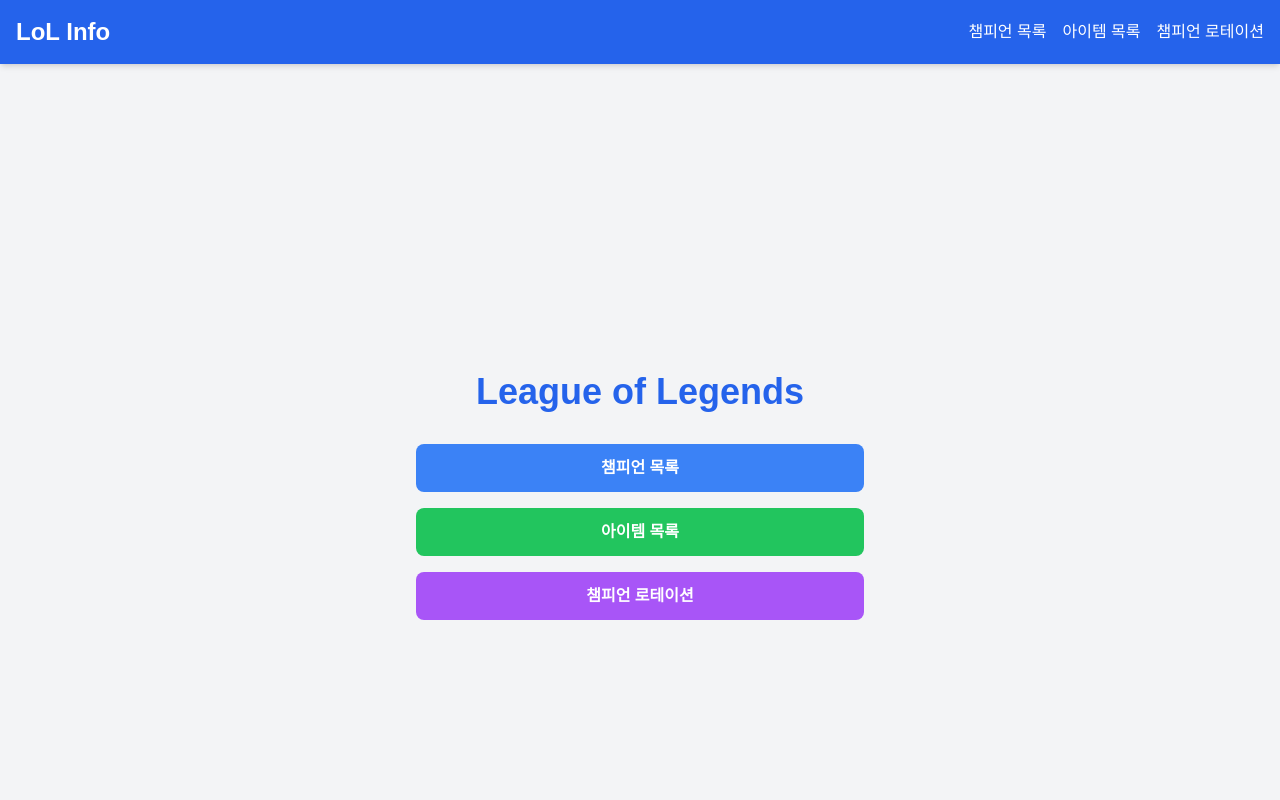
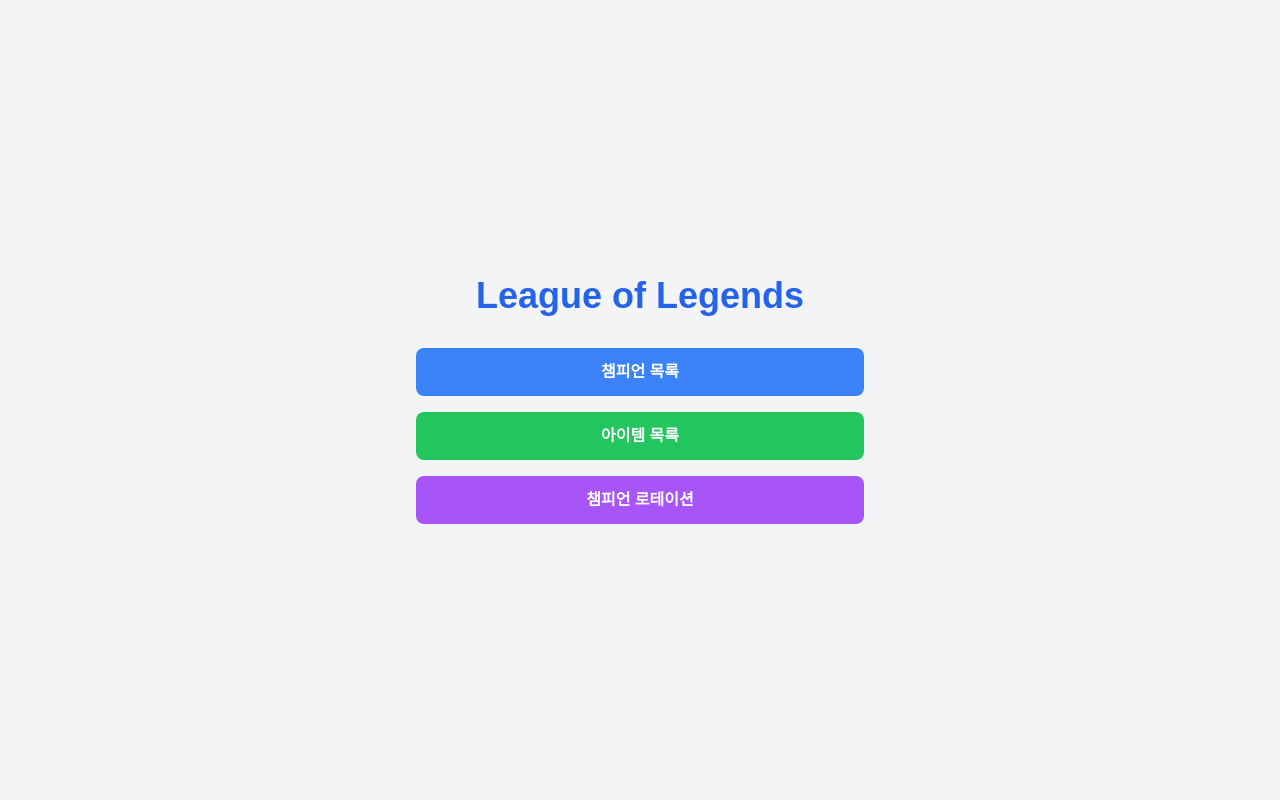
Before and after one commit to zzieni/lol-info-app, a Next.js app: page / in a window 1280 px wide. Shown: the top 800 px of the page. Built offline with nearby package versions, Linux system fonts and the light colour scheme.

Commit message:
refactor:탠스택 쿼리 리팩토링

```diff
--- a/src/app/layout.tsx
+++ b/src/app/layout.tsx
@@ -2,6 +2,7 @@
 import localFont from 'next/font/local';
 import './globals.css';
 import Link from 'next/link';
+import Providers from './providers';
 
 const geistSans = localFont({
   src: './fonts/GeistVF.woff',
@@ -30,6 +31,8 @@
         className={`${geistSans.variable} ${geistMono.variable} antialiased bg-gray-100`}
         suppressHydrationWarning={true}
       >
+        <Providers>
+          {children}
           <nav className='bg-blue-600 text-white shadow-md'>
             <div className='container mx-auto px-4'>
               <div className='flex justify-between items-center py-4'>
@@ -60,6 +63,7 @@
             </div>
           </nav>
           <main className='container mx-auto px-4 py-8'>{children}</main>
+        </Providers>
       </body>
     </html>
   );
--- /dev/null
+++ b/src/app/providers.tsx
@@ -0,0 +1,67 @@
+// 'use client';
+
+// import { QueryClient, QueryClientProvider } from '@tanstack/react-query';
+// import { useState } from 'react';
+// import { ReactQueryDevtools } from '@tanstack/react-query-devtools';
+
+// function Providers({ children }: { children: React.ReactNode }) {
+//   const [queryClient] = useState(() => new QueryClient());
+//   return (
+//     <QueryClientProvider client={queryClient}>
+//       <ReactQueryDevtools initialIsOpen={false} />
+//       {children}
+//     </QueryClientProvider>
+//   );
+// }
+
+// export default Providers;
+
+// In Next.js, this file would be called: app/providers.jsx
+'use client';
+
+// Since QueryClientProvider relies on useContext under the hood, we have to put 'use client' on top
+import {
+  isServer,
+  QueryClient,
+  QueryClientProvider,
+} from '@tanstack/react-query';
+
+function makeQueryClient() {
+  return new QueryClient({
+    defaultOptions: {
+      queries: {
+        // With SSR, we usually want to set some default staleTime
+        // above 0 to avoid refetching immediately on the client
+        staleTime: 60 * 1000,
+      },
+    },
+  });
+}
+
+let browserQueryClient: QueryClient | undefined = undefined;
+
+function getQueryClient() {
+  if (isServer) {
+    // Server: always make a new query client
+    return makeQueryClient();
+  } else {
+    // Browser: make a new query client if we don't already have one
+    // This is very important, so we don't re-make a new client if React
+    // suspends during the initial render. This may not be needed if we
+    // have a suspense boundary BELOW the creation of the query client
+    if (!browserQueryClient) browserQueryClient = makeQueryClient();
+    return browserQueryClient;
+  }
+}
+
+export default function Providers({ children }: { children: React.ReactNode }) {
+  // NOTE: Avoid useState when initializing the query client if you don't
+  //       have a suspense boundary between this and the code that may
+  //       suspend because React will throw away the client on the initial
+  //       render if it suspends and there is no boundary
+  const queryClient = getQueryClient();
+
+  return (
+    <QueryClientProvider client={queryClient}>{children}</QueryClientProvider>
+  );
+}
--- a/src/app/rotation/page.tsx
+++ b/src/app/rotation/page.tsx
@@ -7,34 +7,63 @@
 
 'use client';
 
-import { useEffect, useState } from 'react';
 import RotationList from './components/RotationList';
 import { ChampionListItem } from '@/types/Champion';
+import { useQuery } from '@tanstack/react-query';
+// import Error from 'next/error';
 
 function RotationPage() {
   const config = { headers: { Accept: 'application/json' } };
 
-  const [champions, setChampions] = useState<ChampionListItem>([]);
-  const [isLoading, setIsLoading] = useState<boolean>(true);
-  const [error, setError] = useState<null>(null);
+  // const [champions, setChampions] = useState<ChampionListItem>([]);
+  // const [isLoading, setIsLoading] = useState<boolean>(true);
+  // const [error, setError] = useState<null>(null);
 
-  useEffect(() => {
+  // useEffect(() => {
+  //   const fetchRotationData = async () => {
+  //     try {
+  //       const response = await fetch('/api/rotation', config);
+  //       if (!response.ok) {
+  //         throw new Error('서버에서 데이터를 가져오는데 실패했습니다.');
+  //       }
+  //       const data = await response.json();
+  //       setChampions(data);
+  //     } catch (err: any) {
+  //       setError(err.message);
+  //     } finally {
+  //       setIsLoading(false);
+  //     }
+  //   };
+  //   fetchRotationData();
+  // }, []);
+
   const fetchRotationData = async () => {
     try {
       const response = await fetch('/api/rotation', config);
+
+      console.log(response);
       if (!response.ok) {
         throw new Error('서버에서 데이터를 가져오는데 실패했습니다.');
       }
+
       const data = await response.json();
-        setChampions(data);
-      } catch (err: any) {
-        setError(err.message);
-      } finally {
-        setIsLoading(false);
+      return data;
+    } catch (err) {
+      // any 쓰면 혼남 !!! 이놈~~~ ^^^
+      if (err instanceof Error) {
+        console.log(err.message);
+      }
     }
   };
-    fetchRotationData();
-  }, []);
+
+  const { data, error, isPending } = useQuery<ChampionListItem[], Error>({
+    queryKey: ['data'],
+    queryFn: fetchRotationData,
+  });
+
+  console.log(error);
+  if (isPending) return <div>로딩중 입니다....</div>;
+  if (error) return <div>error</div>;
 
   return (
     <div className='container mx-auto px-4 py-8'>
@@ -43,9 +72,13 @@
       </h1>
       <div className='container mx-auto px-4 py-8'>
         <div className='grid grid-cols-1 sm:grid-cols-2 md:grid-cols-3 lg:grid-cols-4 xl:grid-cols-5 gap-4'>
-          {champions.map((item) => (
+          {data.map(
+            (
+              item // ?: 있으면, !: 타입 -> not-undefind, not-null(타입단언)
+            ) => (
               <RotationList key={item.key} item={item} />
-          ))}
+            )
+          )}
         </div>
       </div>
     </div>
```
Also changed, not shown: package.json (+7 -5 lines), 1 other file (tests, documents, lock files or other folders). Lines whose indentation alone changed are shown as unchanged.
